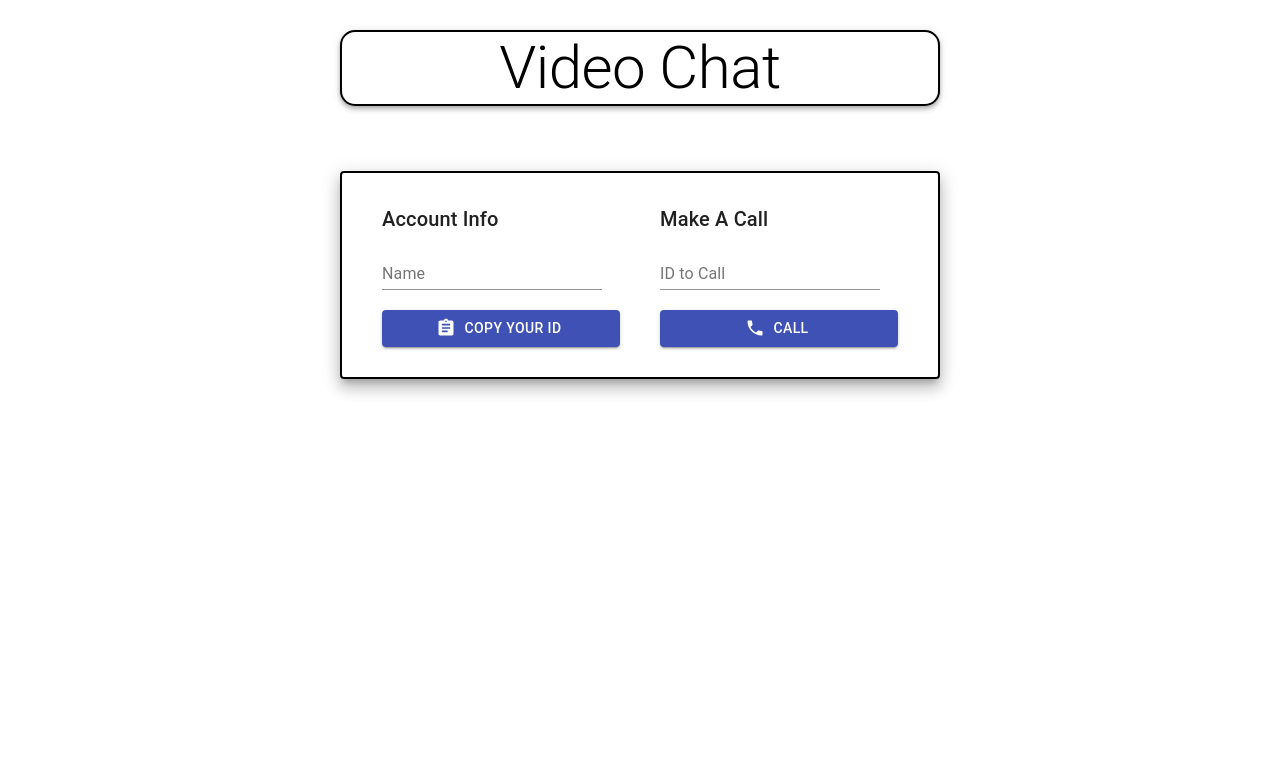
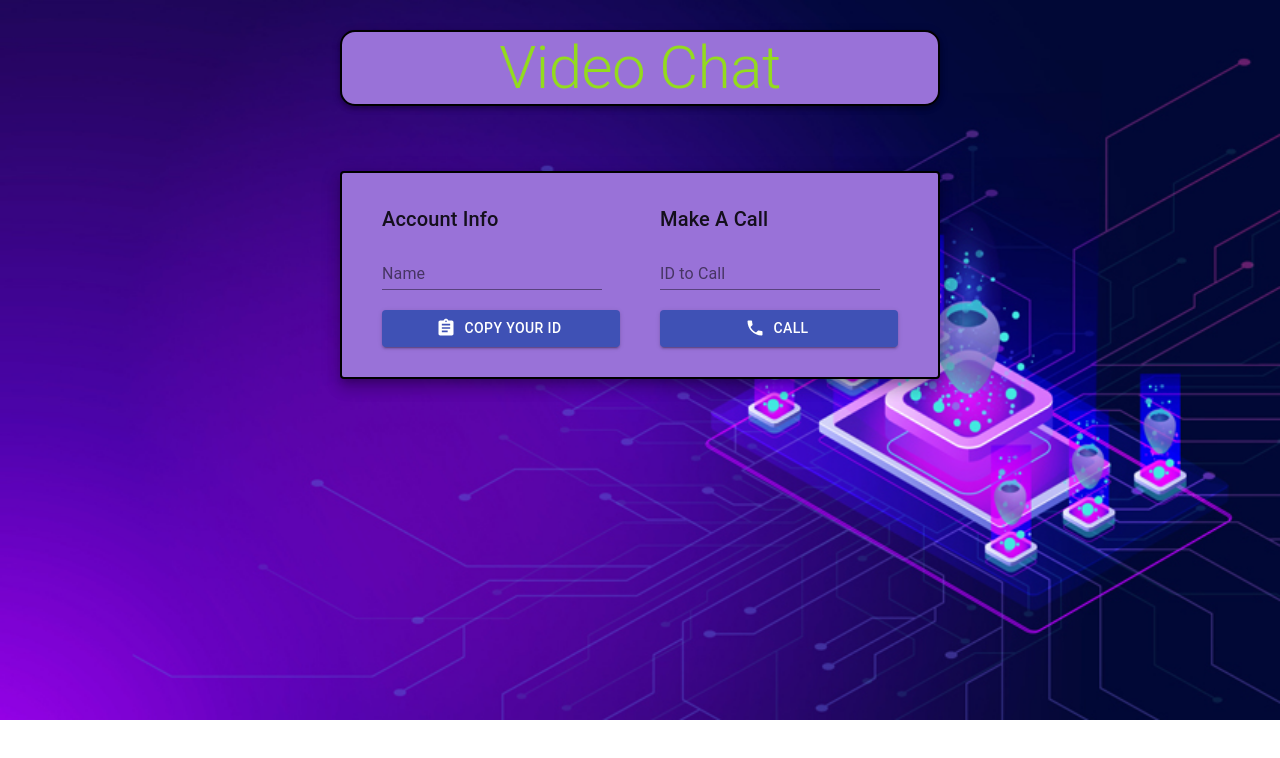
Before and after one commit to DQuo/react-video-chat-app, a React (Create React App) app: page / in a window 1280 px wide. Shown: the top 758 px of the page. Built offline with nearby package versions, Linux system fonts and the light colour scheme; no server answers.

Commit message:
[Update]: Background Image added to the application as well as some bgColor updates on the components.

```diff
--- a/src/App.jsx
+++ b/src/App.jsx
@@ -17,6 +17,8 @@ const useStyles = makeStyles((theme) => ({
     alignItems: 'center',
     width: '600px',
     border: '2px solid black',
+    color: '#93db1e',
+    backgroundColor: '#9972d8',
 
     [theme.breakpoints.down('xs')]: {
       width: '90%'
@@ -36,7 +38,7 @@ export default function App() {
 
   return (
     <div className={classes.wrapper}>
-      <AppBar className={classes.appBar} position='static' color='inherit'>
+      <AppBar className={classes.appBar} position='static'>
         <Typography variant='h2' align='center'>Video Chat</Typography>
       </AppBar>
       <VideoPlayer />
--- a/src/components/Options.jsx
+++ b/src/components/Options.jsx
@@ -34,7 +34,8 @@ const useStyles = makeStyles((theme) => (
     },
     paper: {
       padding: '10px 20px',
-      border: '2px solid black'
+      border: '2px solid black',
+      backgroundColor: '#9972d8',
     }
   }
 ));
--- a/src/components/VideoPlayer.jsx
+++ b/src/components/VideoPlayer.jsx
@@ -23,7 +23,8 @@ const useStyles = makeStyles((theme) => (
     paper: {
       padding: '10px',
       border: '2px solid black',
-      margin: '10px'
+      margin: '10px',
+      backgroundColor: '#9972d8',
     }
   }
 ));
--- a/src/styles.css
+++ b/src/styles.css
@@ -3,3 +3,9 @@
   margin: 0;
   padding: 0;
 }
+
+body {
+  background-image: url('./images/heroimage.jpg');
+  background-repeat: no-repeat;
+  background-size: cover;
+}
```
Also changed, not shown: src/images/heroimage.jpg (added).
